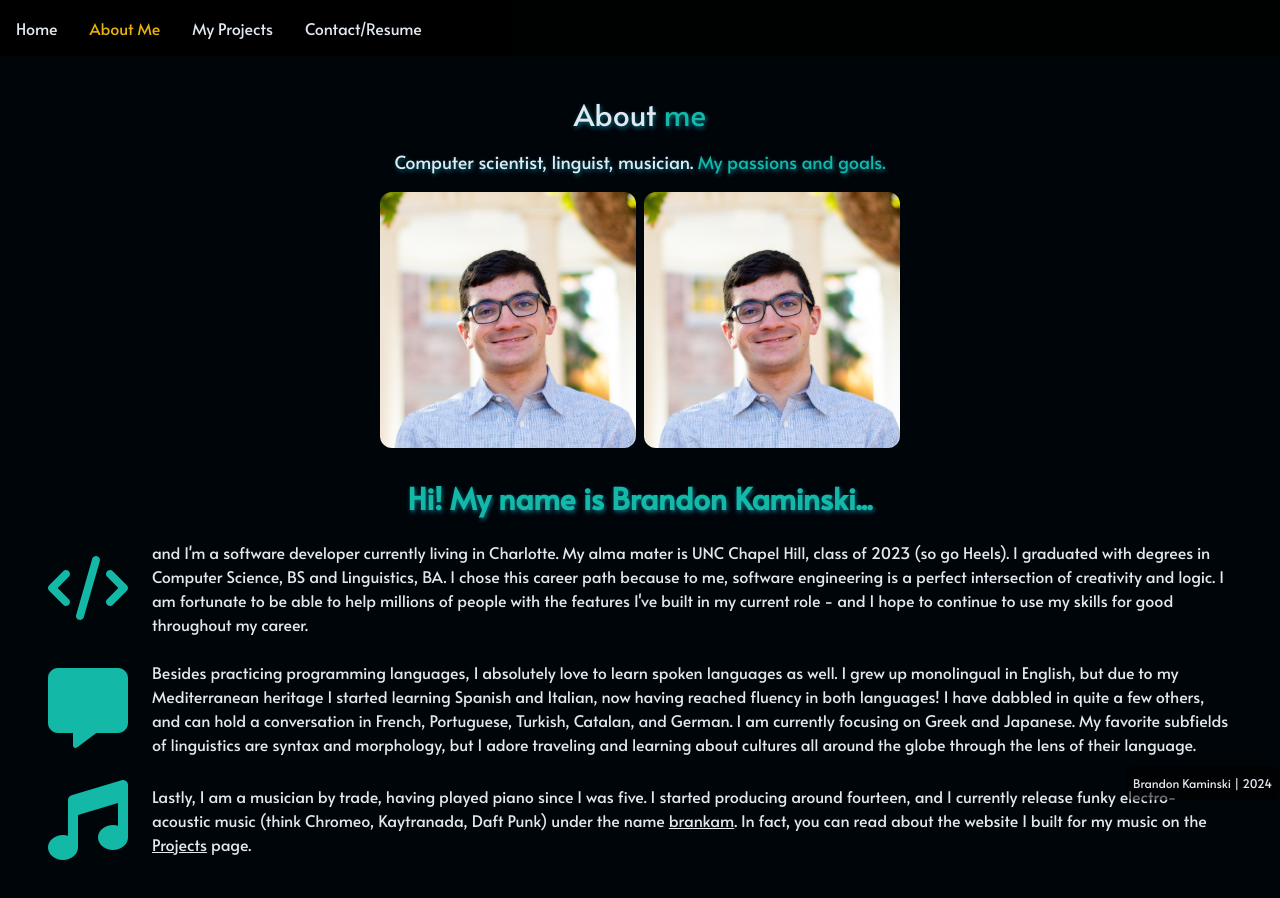
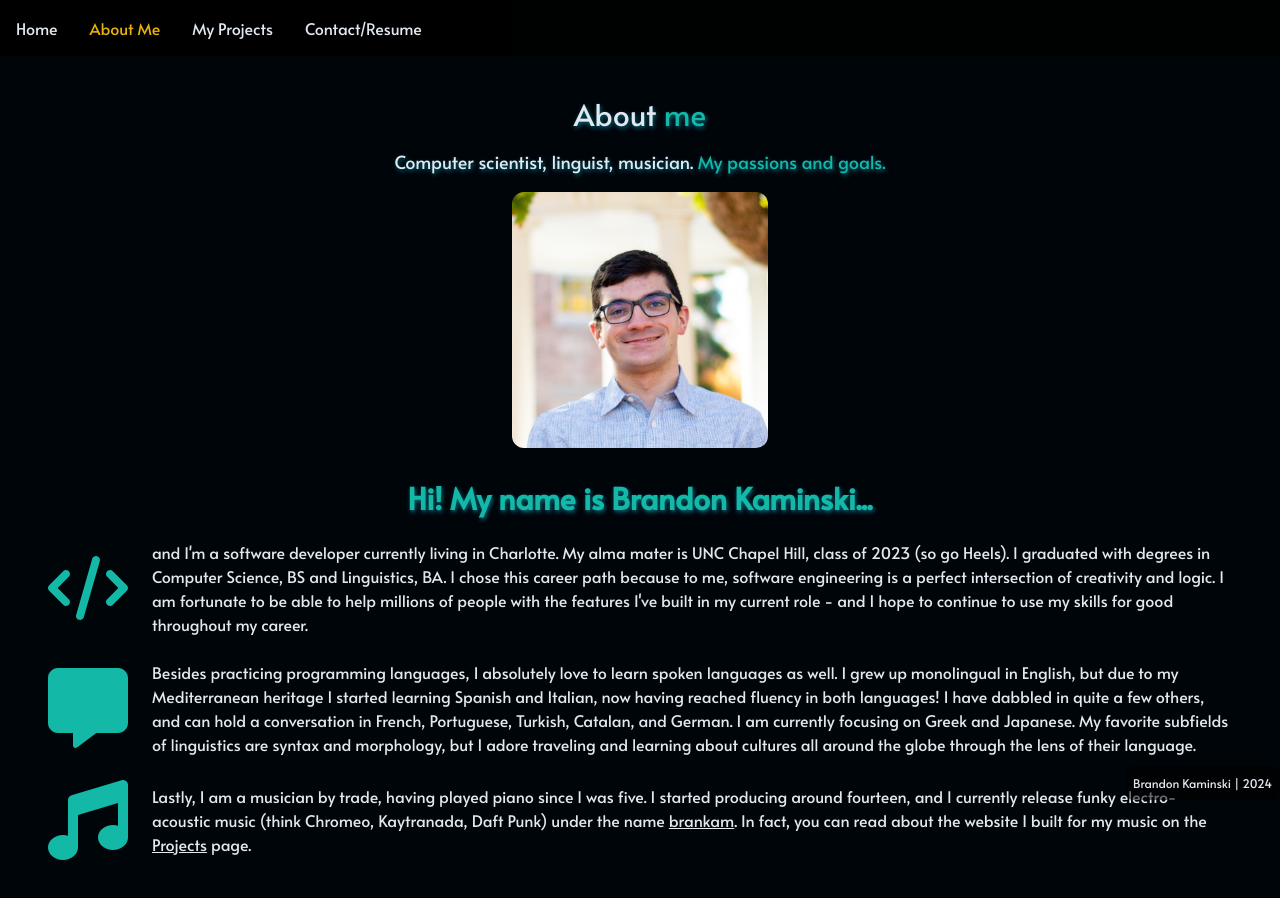
Before and after one commit to branmkam/devsite, a React (Vite) app in the folder frontend/: page / in a window 1280 px wide. Both pictures are taken after a click on the element "About Me". Shown: the top 898 px of the page. Built offline with nearby package versions, Linux system fonts and the light colour scheme.

Commit message:
single image atm

```diff
--- a/frontend/src/pages/About.jsx
+++ b/frontend/src/pages/About.jsx
@@ -17,8 +17,10 @@ export default function About(props) {
         <span className="text-teal-500"> My passions and goals. </span>
       </p>
       <div className="flex flex-row items-center justify-center w-full gap-2 my-4 text-center">
-        <img className="w-1/2 sm:w-64 sm:h-64 rounded-xl" src="./headshot.jpg" />
-        <img className="w-1/2 sm:w-64 sm:h-64 rounded-xl" src="./headshot.jpg" />
+        <img
+          className="w-1/2 sm:w-64 sm:h-64 rounded-xl"
+          src="./headshot.jpg"
+        />
       </div>
 
       <p className="my-4 text-3xl font-bold text-center text-teal-500 tealshadow">
@@ -40,7 +42,10 @@ export default function About(props) {
         </div>
 
         <div className="flex flex-col items-center justify-between gap-6 sm:flex-row">
-          <FontAwesomeIcon icon={faCommentAlt} className="w-20 h-20 text-teal-500" />
+          <FontAwesomeIcon
+            icon={faCommentAlt}
+            className="w-20 h-20 text-teal-500"
+          />
           <p>
             Besides practicing programming languages, I absolutely love to learn
             spoken languages as well. I grew up monolingual in English, but due
--- a/frontend/src/pages/Projects.jsx
+++ b/frontend/src/pages/Projects.jsx
@@ -4,24 +4,24 @@ const sites = [
   {
     title: "brankam artist website",
     description:
-      "A website I made for my musician alter ego. Built in React and Tailwind.",
+      "A website I made for my musician alter ego. Built in React and Tailwind. To reach a wider audience, the site is translated and maintained in English, Spanish and Italian.",
     img: "https://brankam.com/brankambubbleonlyvector.png",
     url: "https://www.brankam.com",
   },
-  {
-    title: "brankam",
-    description:
-      "test test my websitedfgk jd klhfdjk hjkjhlsjkjgkghsgjkh jkhgkjsdfhlgsd ggldkdjfhgkjlhlkjdfhldsgkjhdddd ddddddddddddddfkjhsfdlsljgfhkljd lhgjdlhgj hdjkghdjglsdhjf ksjd hfjh kdfh kjs hkfhhf sjhkdfsdf aosflskhslkjsfhjksflfhl f kf j sfkslaf hksljf lslkdghj kgjdgklghljdhgl jkdhgdkljghldkghkjdh. dkjfgnkfdj n",
-    img: "https://media.istockphoto.com/id/1130161854/photo/aerial-of-downtown-charlotte-north-carolina-usa.jpg?s=612x612&w=0&k=20&c=z86XcQ_Dg39hoXZvUxAahRlyEgpcW5S4LPZ2gTlGKiM=",
-    url: "https://www.brankam.com",
-  },
-  {
-    title: "brankam",
-    description:
-      "test test my websitedfgk jd klhfdjk hjkjhlsjkjgkghsgjkh jkhgkjsdfhlgsd ggldkdjfhgkjlhlkjdfhldsgkjhdddd ddddddddddddddfkjhsfdlsljgfhkljd lhgjdlhgj hdjkghdjglsdhjf ksjd hfjh kdfh kjs hkfhhf sjhkdfsdf aosflskhslkjsfhjksflfhl f kf j sfkslaf hksljf lslkdghj kgjdgklghljdhgl jkdhgdkljghldkghkjdh. dkjfgnkfdj n",
-    img: "vite.svg",
-    url: "https://www.brankam.com",
-  },
+  // {
+  //   title: "brankam",
+  //   description:
+  //     "test test my websitedfgk jd klhfdjk hjkjhlsjkjgkghsgjkh jkhgkjsdfhlgsd ggldkdjfhgkjlhlkjdfhldsgkjhdddd ddddddddddddddfkjhsfdlsljgfhkljd lhgjdlhgj hdjkghdjglsdhjf ksjd hfjh kdfh kjs hkfhhf sjhkdfsdf aosflskhslkjsfhjksflfhl f kf j sfkslaf hksljf lslkdghj kgjdgklghljdhgl jkdhgdkljghldkghkjdh. dkjfgnkfdj n",
+  //   img: "https://media.istockphoto.com/id/1130161854/photo/aerial-of-downtown-charlotte-north-carolina-usa.jpg?s=612x612&w=0&k=20&c=z86XcQ_Dg39hoXZvUxAahRlyEgpcW5S4LPZ2gTlGKiM=",
+  //   url: "https://www.brankam.com",
+  // },
+  // {
+  //   title: "brankam",
+  //   description:
+  //     "test test my websitedfgk jd klhfdjk hjkjhlsjkjgkghsgjkh jkhgkjsdfhlgsd ggldkdjfhgkjlhlkjdfhldsgkjhdddd ddddddddddddddfkjhsfdlsljgfhkljd lhgjdlhgj hdjkghdjglsdhjf ksjd hfjh kdfh kjs hkfhhf sjhkdfsdf aosflskhslkjsfhjksflfhl f kf j sfkslaf hksljf lslkdghj kgjdgklghljdhgl jkdhgdkljghldkghkjdh. dkjfgnkfdj n",
+  //   img: "vite.svg",
+  //   url: "https://www.brankam.com",
+  // },
 ];
 
 export default function Projects() {
```
